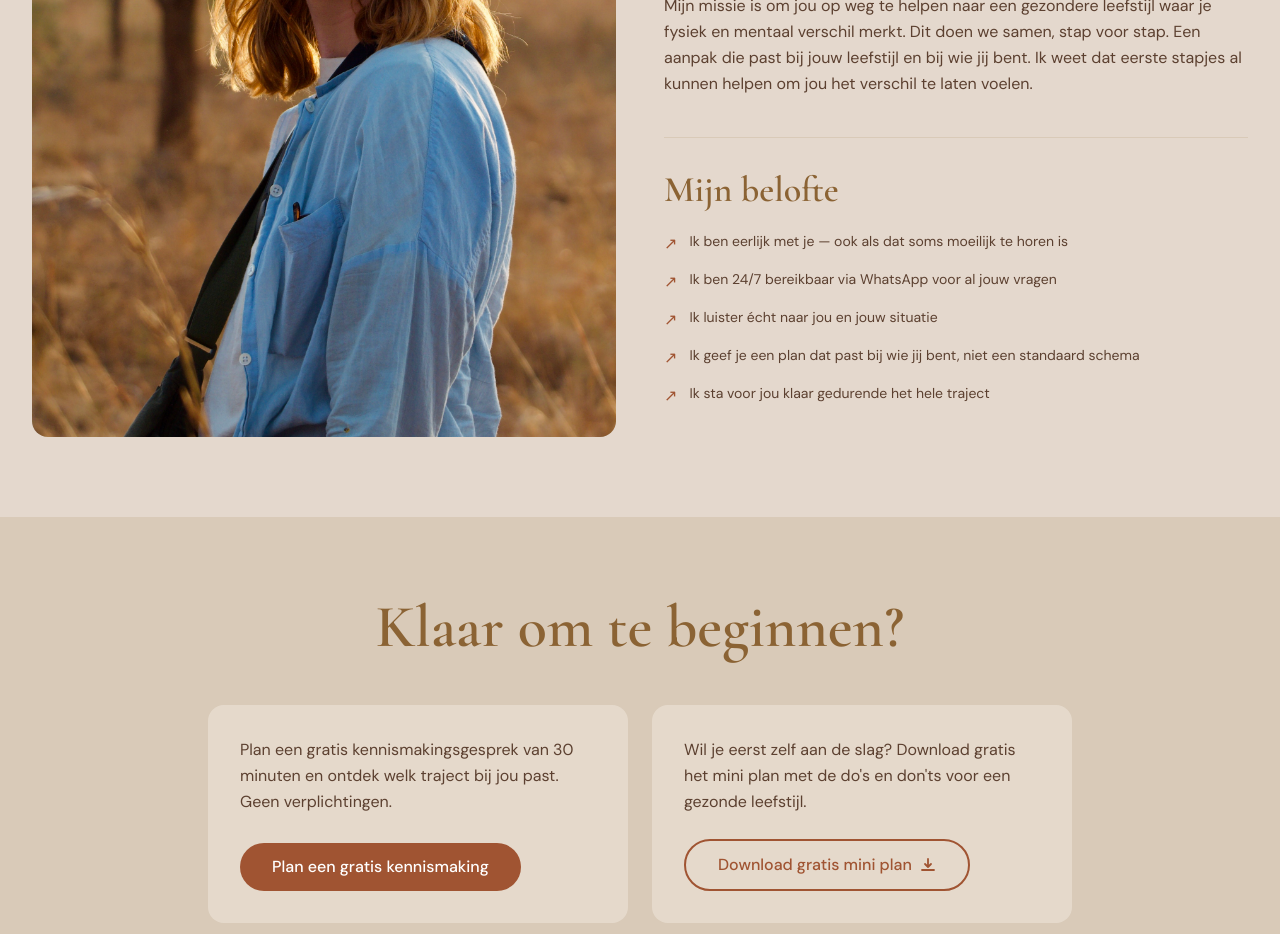
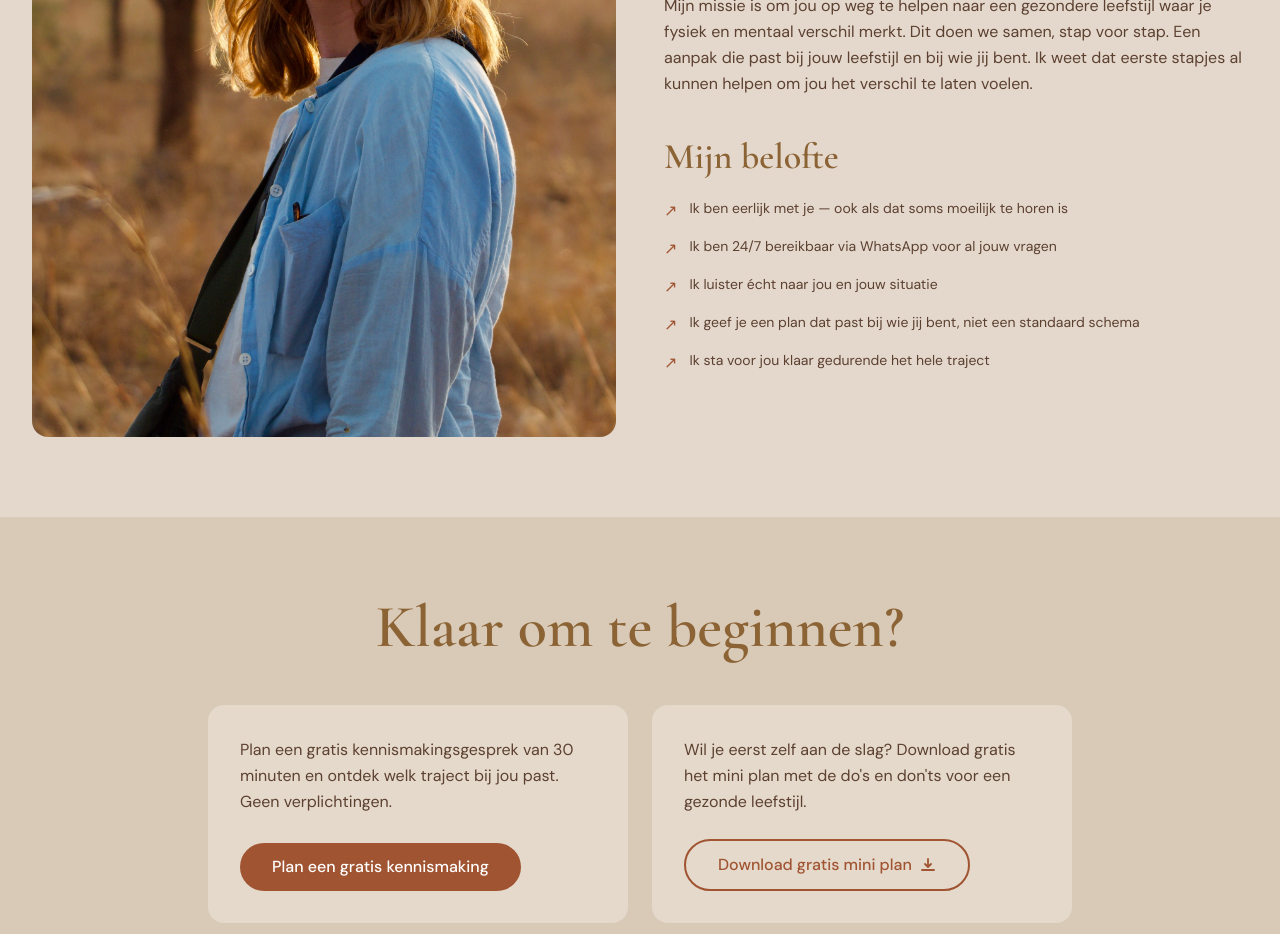
Before and after one commit to annafoods/annafoods, a Next.js app: page /voor-wie in a window 1280 px wide. Shown: the part 1380-2314 px from the top of the page. Built offline with nearby package versions, Linux system fonts and the light colour scheme.

Commit message:
Scheidingslijn boven mijn belofte verwijderd

```diff
--- a/app/voor-wie/page.tsx
+++ b/app/voor-wie/page.tsx
@@ -123,7 +123,7 @@ export default function VoorWiePage() {
                 </p>
               </div>
 
-              <div className="border-t border-beige-deeper pt-8">
+              <div>
                 <h2 className="font-heading text-4xl text-brown-gold font-semibold mb-5">
                   Mijn belofte
                 </h2>
```
